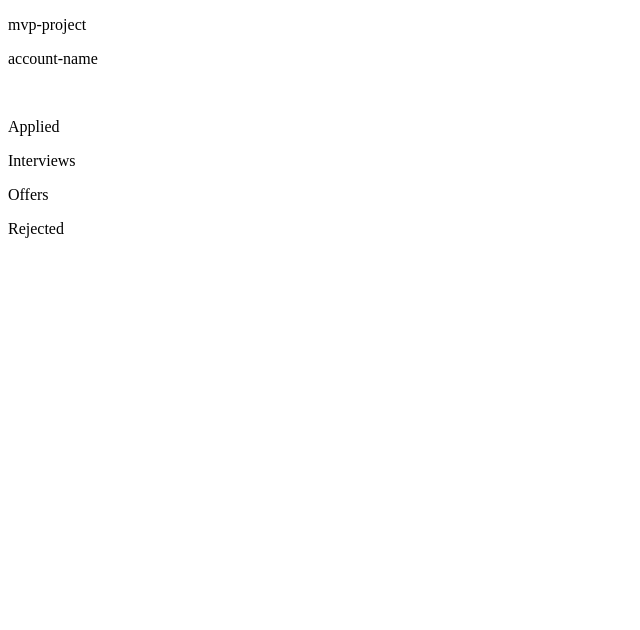
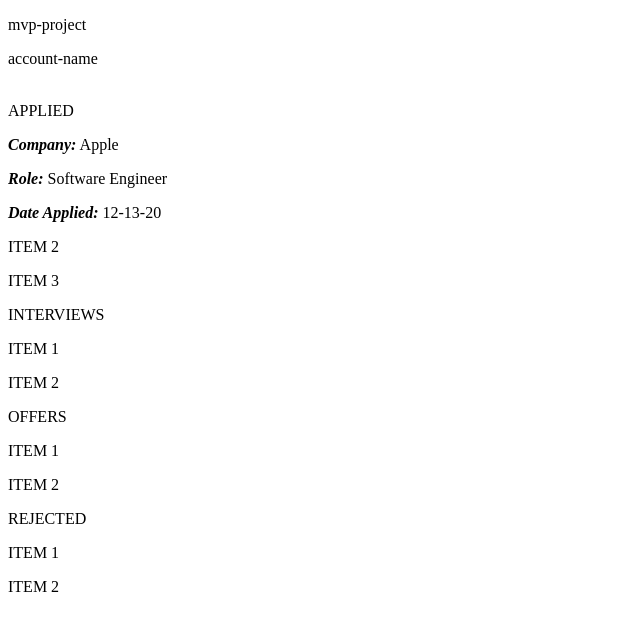
Before and after one commit to nguyendtyna/SeekerHut, a React (Create React App) app in the folder react-client/: page / in a window 1280 px wide. Shown: the top 630 px of the page, without its empty margins (0-640 px from the left). Built offline with nearby package versions, Linux system fonts and the light colour scheme; the HTML template or start-up script is replaced by a standard one.

Commit message:
Implement containers for each category with static information

```diff
--- a/react-client/src/App.jsx
+++ b/react-client/src/App.jsx
@@ -1,41 +1,24 @@
-import React, { Component } from 'react';
-import { Container, Row, Col } from 'react-bootstrap';
+// import React, { Component } from 'react';
+import React from 'react';
 
 /* Import Components */
 import Header from './components/Header.jsx';
+import HomePage from './components/HomePage.jsx';
 import AppliedList from './components/AppliedList.jsx';
 import InterviewsList from './components/InterviewsList.jsx';
 import OffersList from './components/OffersList.jsx';
 import RejectedList from './components/RejectedList.jsx';
 
-export default class App extends Component {
-  constructor(props) {
-    super(props);
 
-    this.state = {};
-  }
+const App = () => {
+  return (
+    <div className="app-container">
+      <div className="app">
+        <Header/><br></br>
+        <HomePage/>
+      </div>
+    </div>
+  )
+};
 
-  render() {
-    return (
-      <div className="app-container">
-        <Header /><br></br>
-        <Container>
-          <Row>
-            <Col sm={3}>
-              <AppliedList />
-            </Col>
-            <Col sm={3}>
-              <InterviewsList />
-            </Col>
-            <Col sm={3}>
-              <OffersList />
-            </Col>
-            <Col sm={3}>
-              <RejectedList />
-            </Col>
-          </Row>
-        </Container>
-      </div>
-    )
-  }
-}
+export default App;
--- /dev/null
+++ b/react-client/src/components/HomePage.jsx
@@ -0,0 +1,69 @@
+import React from 'react';
+import { Container } from 'react-bootstrap';
+
+const HomePage = () => {
+  return (
+    <div className="app-container">
+      <Container>
+        <div className="app">
+          <header className="app-header">
+            <div className="drag-drop">
+
+              {/* Category 1 */}
+              <div className="drag-drop-group">
+                <div className="group-title">APPLIED</div>
+                <div className="drag-drop-item">
+                  <p><b><em>Company:</em></b> Apple</p>
+                  <p><b><em>Role:</em></b> Software Engineer</p>
+                  <p><b><em>Date Applied:</em></b> 12-13-20</p>
+                </div>
+                <div className="drag-drop-item">
+                  <p>ITEM 2</p>
+                </div>
+                <div className="drag-drop-item">
+                  <p>ITEM 3</p>
+                </div>
+              </div>
+
+              {/* Category 2 */}
+              <div className="drag-drop-group">
+                <div className="group-title">INTERVIEWS</div>
+                <div className="drag-drop-item">
+                  <p>ITEM 1</p>
+                </div>
+                <div className="drag-drop-item">
+                  <p>ITEM 2</p>
+                </div>
+              </div>
+
+              {/* Category 3 */}
+              <div className="drag-drop-group">
+                <div className="group-title">OFFERS</div>
+                <div className="drag-drop-item">
+                  <p>ITEM 1</p>
+                </div>
+                <div className="drag-drop-item">
+                  <p>ITEM 2</p>
+                </div>
+              </div>
+
+              {/* Category 4 */}
+              <div className="drag-drop-group">
+                <div className="group-title">REJECTED</div>
+                <div className="drag-drop-item">
+                  <p>ITEM 1</p>
+                </div>
+                <div className="drag-drop-item">
+                  <p>ITEM 2</p>
+                </div>
+              </div>
+
+            </div>
+          </header>
+        </div>
+      </Container>
+    </div>
+  )
+};
+
+export default HomePage;
```
